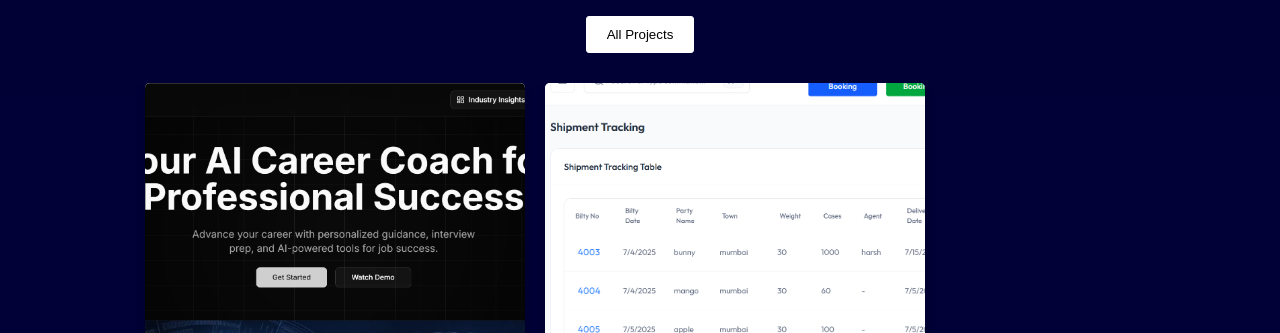
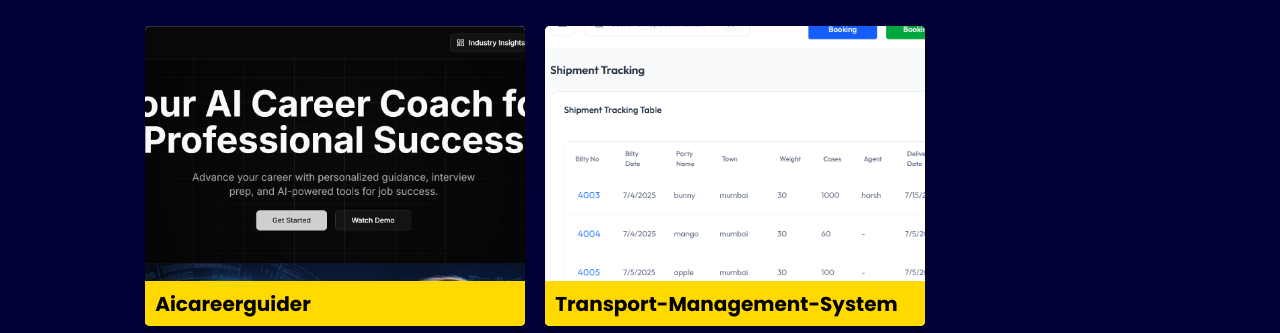
Before and after one commit to Harshspd/HarshPortfolio, a plain HTML site: page projects/index.html in a window 1280 px wide. Shown: the part 147-480 px from the top of the page. Drawn offline with nearby package versions, Linux system fonts and the light colour scheme.

Commit message:
btn modification

```diff
--- a/projects/index.html
+++ b/projects/index.html
@@ -36,10 +36,7 @@
 
   <h2 class="heading"><i class="fas fa-laptop-code"></i> Projects <span>Made</span></h2>
 
-  <div id="filters" class="button-group">
-    <button class="btn is-checked" data-filter="*">All Projects</button>
 
-  </div>
 
   <div class="box-container">
 
```
